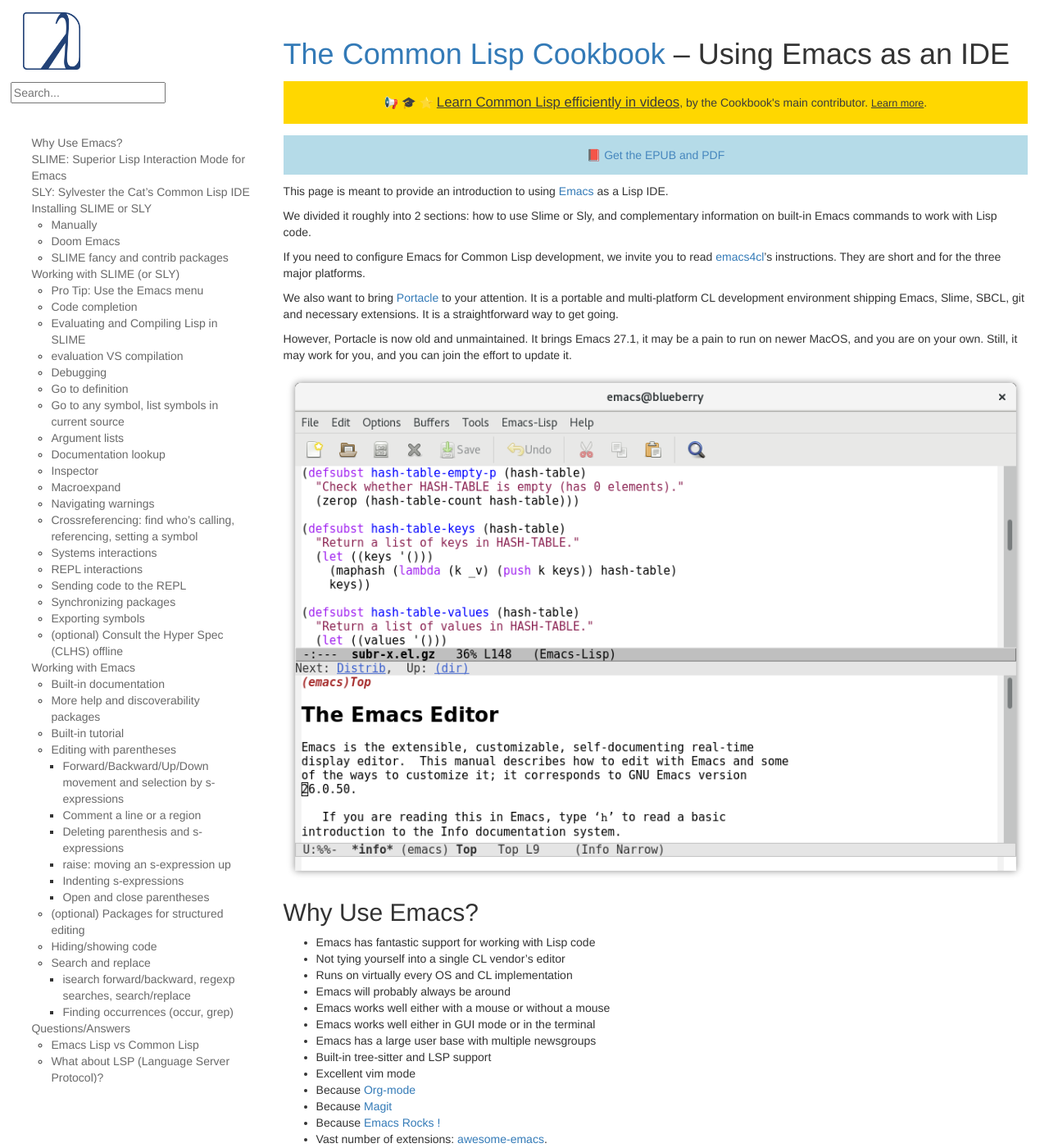
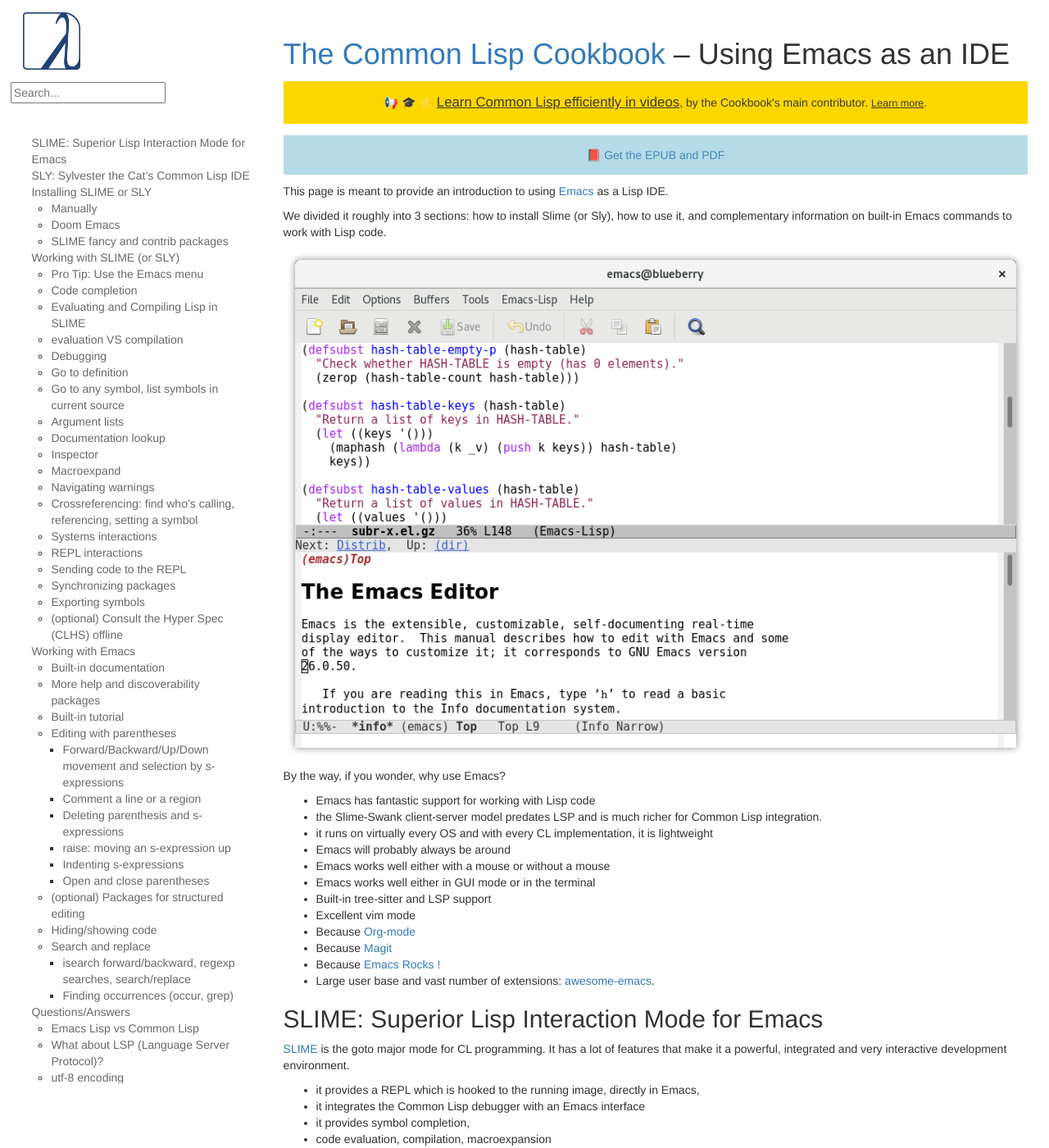
Before and after one commit to LispCookbook/cl-cookbook, a Jekyll site: the page built from emacs-ide.md, in a window 1280 px wide and 1400 px high. Shown: the whole window at 82% size. Built offline with Jekyll 4.4.1, drawn with Linux system fonts in a browser that asks for light colours; some of the changed text lies outside the part shown.

Commit message:
emacs-ide: mention Portacle only in Install section, less in front

```diff
--- a/emacs-ide.md
+++ b/emacs-ide.md
@@ -4,39 +4,27 @@
 
 This page is meant to provide an introduction to using [Emacs](https://www.gnu.org/software/emacs/) as a Lisp IDE.
 
-We divided it roughly into 2 sections: how to use Slime or Sly, and complementary information on built-in Emacs commands to work with Lisp code.
-
-If you need to configure Emacs for Common Lisp development, we invite
-you to read [emacs4cl](https://github.com/susam/emacs4cl)'s
-instructions. They are short and for the three major platforms.
-
-We also want to bring [Portacle](https://shinmera.github.io/portacle/)
-to your attention. It is a portable and multi-platform CL development
-environment shipping Emacs, Slime, SBCL, git and necessary
-extensions. It is a straightforward way to get going.
-
-However, Portacle is now old and unmaintained. It brings Emacs 27.1, it may be a pain to run on newer MacOS, and you are on your own. Still, it may work for you, and you can join the effort to update it.
+We divided it roughly into 3 sections: how to install Slime (or Sly), how to use it, and complementary information on built-in Emacs commands to work with Lisp code.
 
 ![](assets/emacs-teaser.png)
 
 <!-- todo: C-u M-x slime and its configuration to work with multiple implementations -->
 
 
-## Why Use Emacs?
+By the way, if you wonder, why use Emacs?
 
 *   Emacs has fantastic support for working with Lisp code
-*   Not tying yourself into a single CL vendor's editor
-*   Runs on virtually every OS and CL implementation
+  * the Slime-Swank client-server model predates LSP and is much richer for Common Lisp integration.
+*   it runs on virtually every OS and with every CL implementation, it is lightweight
 *   Emacs will probably always be around
 *   Emacs works well either with a mouse or without a mouse
 *   Emacs works well either in GUI mode or in the terminal
-*   Emacs has a large user base with multiple newsgroups
 *   Built-in tree-sitter and LSP support
 *   Excellent vim mode
 *   Because [Org-mode](http://orgmode.org)
 *   Because [Magit](https://magit.vc/)
 *   Because [Emacs Rocks !](http://emacsrocks.com)
-*   Vast number of extensions: [awesome-emacs](https://github.com/emacs-tw/awesome-emacs).
+*   Large user base and vast number of extensions: [awesome-emacs](https://github.com/emacs-tw/awesome-emacs).
 
 
 ## SLIME: Superior Lisp Interaction Mode for Emacs
```
Also changed, not shown: other parts of emacs-ide.md (+3 -2 lines).
